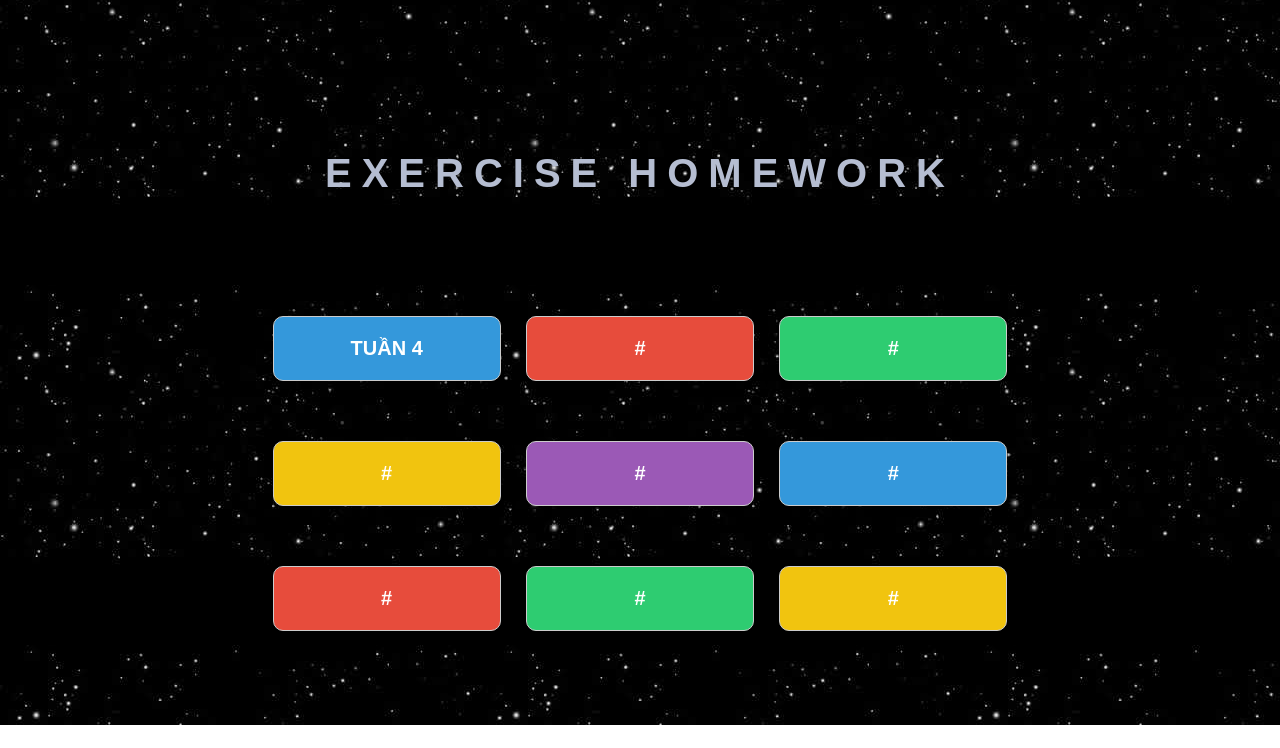
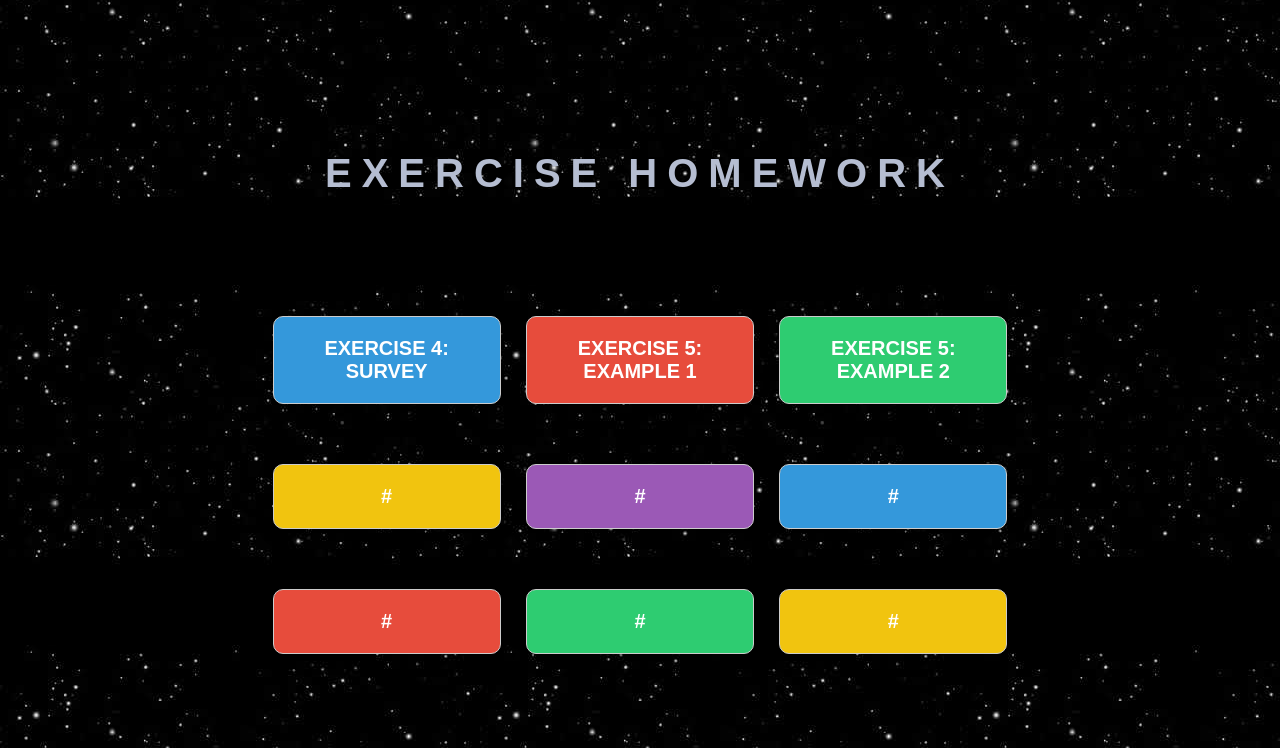
Before and after one commit to TTHTech/PorofilePage, a plain HTML site: page index.html in a window 1280 px wide. Shown: the part 835-1583 px from the top of the page. Before the commit the page ends 1560 px from the top, so only its background shows below. Drawn offline with Linux system fonts and the light colour scheme.

Commit message:
nop bai ex5

```diff
--- a/index.html
+++ b/index.html
@@ -155,9 +155,9 @@
             <div id ="exer" class="exercise-section">
                     <h1 class="exercise-heading">EXERCISE HOMEWORK</h1>
                     <div class="main-e">
-                        <div class="container-e " onclick="window.location.href='https://web-wardeploy.onrender.com/Demo_Html_Css-1.0-SNAPSHOT/emailList?action=join'">Tuần 4</div>
-                        <div class="container-e" onclick="window.location.href='Link2.html'">#</div>
-                        <div class="container-e" onclick="window.location.href='Link3.html'">#</div>
+                        <div class="container-e " onclick="window.location.href='https://web-wardeploy.onrender.com/Demo_Html_Css-1.0-SNAPSHOT/emailList?action=join'">Exercise 4: Survey</div>
+                        <div class="container-e" onclick="window.location.href='https://exercise5-ex1-21110826.onrender.com/example1-1.0-SNAPSHOT/emailList'">Exercise 5: Example 1</div>
+                        <div class="container-e" onclick="window.location.href='https://exercise5-ex1-21110826.onrender.com/example1-1.0-SNAPSHOT/emailList'">Exercise 5: Example 2</div>
                         <div class="container-e" onclick="window.location.href='Link4.html'">#</div>
                         <div class="container-e" onclick="window.location.href='Link5.html'">#</div>
                         <div class="container-e" onclick="window.location.href='Link6.html'">#</div>
```
